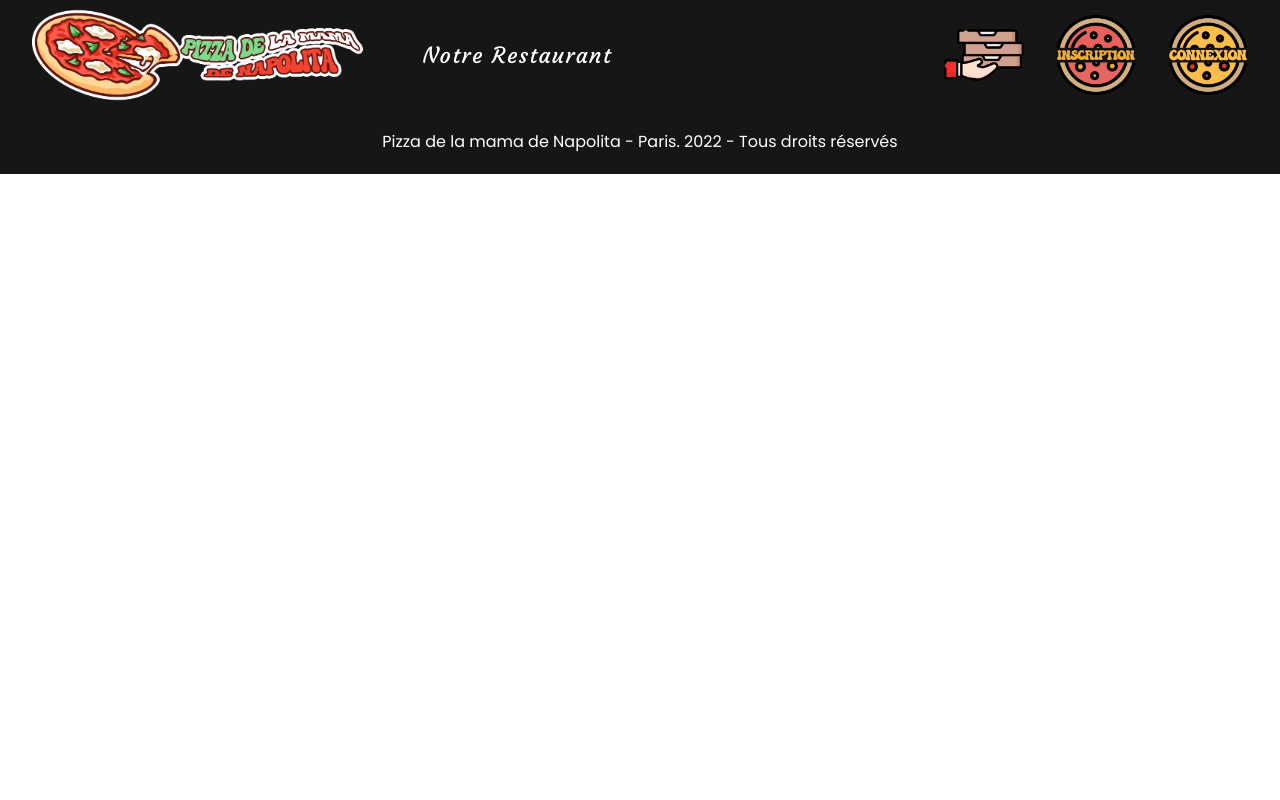
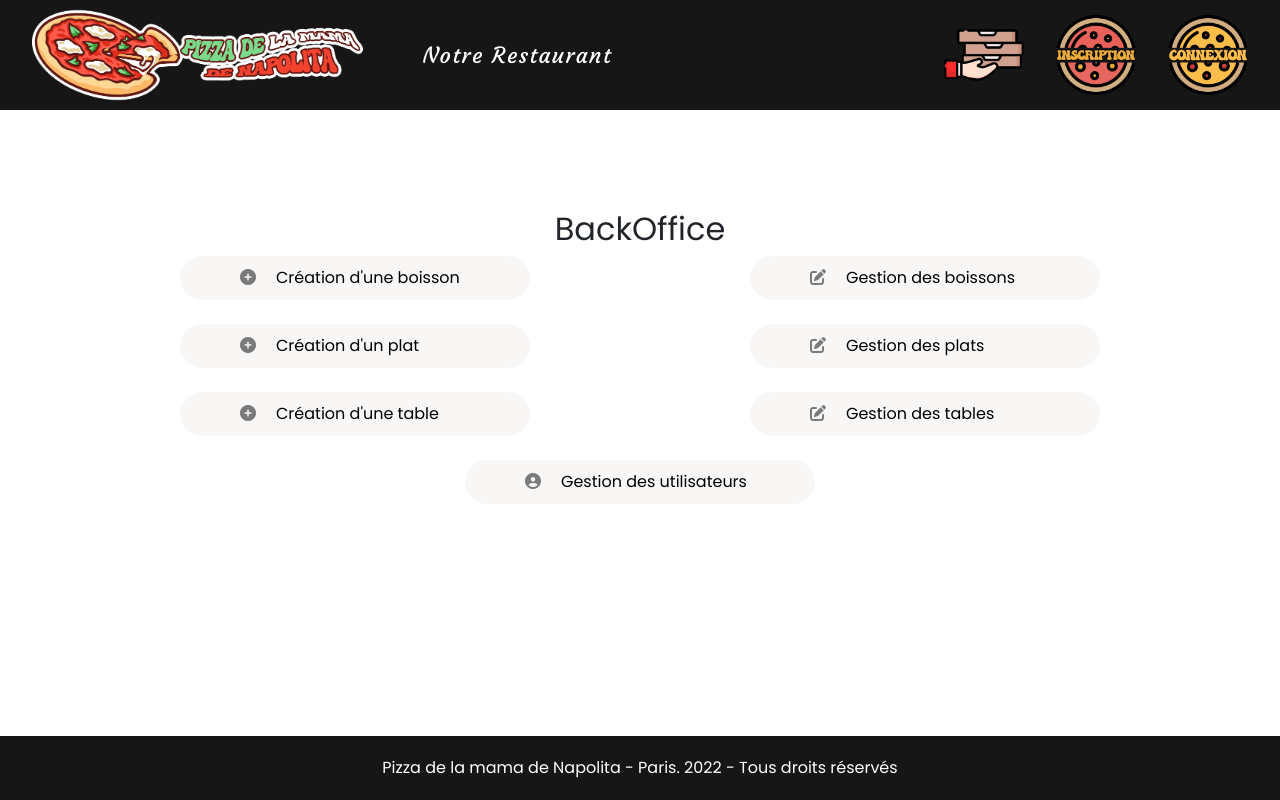
Before and after one commit to bastien-cordier/resto-ipssi, a React (Create React App) app in the folder front/: page /backoffice in a window 1280 px wide. Built offline with nearby package versions, Linux system fonts and the light colour scheme; sample sign-in values are in the browser's storage.

Commit message:
setup base backoffice admin

```diff
--- a/front/public/index.html
+++ b/front/public/index.html
@@ -6,6 +6,7 @@
     <meta name="viewport" content="width=device-width, initial-scale=1" />
     <meta name="theme-color" content="#000000" />
     <meta name="description" content="Pizza de la mama de Napolita" />
+    <link rel="stylesheet" href="https://cdnjs.cloudflare.com/ajax/libs/font-awesome/6.1.1/css/all.min.css" />
 
     <title>Pizza de la mama de Napolita</title>
   </head>
--- a/front/src/App.js
+++ b/front/src/App.js
@@ -13,6 +13,8 @@ import Commander from "./pages/Commander";
 import Inscription from "./pages/login/Inscription";
 import Connexion from "./pages/login/Connexion";
 
+import Backoffice from "./pages/admin/Backoffice";
+
 function App() {
   return (
     <Fragment>
@@ -20,10 +22,14 @@ function App() {
         <Header />
         <Routes>
           <Route path="/" element={<Home />} />
+
           <Route path="/notre-restaurant" element={<Restaurant/>} />
           <Route path="/commander" element={<Commander/>} />
+
           <Route path="/inscription" element={<Inscription/>} />
           <Route path="/connexion" element={<Connexion/>} />
+
+          <Route path="/backoffice" element={<Backoffice/>} />
         </Routes>
         <Footer />
       </BrowserRouter>
--- /dev/null
+++ b/front/src/pages/admin/Backoffice.js
@@ -0,0 +1,87 @@
+import React, { Component, Fragment } from "react";
+import { Container, Row, Col } from "react-bootstrap";
+import { Token } from "api/BaseApi";
+import "./Backoffice.scss";
+
+export default class Backoffice extends Component {
+  componentDidMount() {
+    if (!Token) {
+      window.location.href = "/connexion";
+    }
+  }
+
+  render() {
+    return (
+      <Fragment>
+        <Container id="backoffice" className="spaces-footer">
+          <h2 className="title-page text-center">BackOffice</h2>
+          <div className="text-center">
+            <Row>
+              <Col sm={6}>
+                <a href="/backoffice/boisson-create">
+                  <button>
+                    <i className="fas fa-plus-circle icons" />
+                    <span>Création d'une boisson</span>
+                  </button>
+                </a>
+              </Col>
+              <Col sm={6}>
+                <a href="/backoffice/boissons-list">
+                  <button>
+                    <i className="fas fa-pen-to-square icons" />
+                    <span>Gestion des boissons</span>
+                  </button>
+                </a>
+              </Col>
+            </Row>
+            <br />
+            <Row>
+              <Col sm={6}>
+                <a href="/backoffice/plat-create">
+                  <button>
+                    <i className="fas fa-plus-circle icons" />
+                    <span>Création d'un plat</span>
+                  </button>
+                </a>
+              </Col>
+              <Col sm={6}>
+                <a href="/backoffice/plats-list">
+                  <button>
+                    <i className="fas fa-pen-to-square icons" />
+                    <span>Gestion des plats</span>
+                  </button>
+                </a>
+              </Col>
+            </Row>
+            <br />
+            <Row>
+              <Col sm={6}>
+                <a href="/backoffice/table-create">
+                  <button>
+                    <i className="fas fa-plus-circle icons" />
+                    <span>Création d'une table</span>
+                  </button>
+                </a>
+              </Col>
+              <Col sm={6}>
+                <a href="/backoffice/tables-list">
+                  <button>
+                    <i className="fas fa-pen-to-square icons" />
+                    <span>Gestion des tables</span>
+                  </button>
+                </a>
+              </Col>
+            </Row>
+            <br />
+            <a href="/backoffice/users-list">
+              <button>
+                <i className="fas fa-user-circle icons" />
+                <span>Gestion des utilisateurs</span>
+              </button>
+            </a>
+          </div>
+        </Container>
+      </Fragment>
+    );
+  }
+}
--- /dev/null
+++ b/front/src/pages/admin/Backoffice.scss
@@ -0,0 +1,253 @@
+#backoffice {
+  height: calc(100vh - 174px);
+  padding-top: 100px;
+
+  button {
+    background-color: #f9f6f6;
+    border: none;
+    padding: 10px 50px 10px 50px;
+    border-radius: 50px;
+    width: 350px;
+    transition: 0.4s;
+    position: relative;
+    padding-left: 6rem;
+  }
+
+  button:hover {
+    background-color: #e9e7e7;
+  }
+
+  .icons {
+    padding-right: 0.5rem;
+    opacity: 50%;
+    position: absolute;
+    left: 60px;
+    top: 13px;
+  }
+
+  span {
+    display: flex;
+    justify-content: flex-start;
+  }
+}
+
+.btn-back-menu {
+  background-color: #7db769;
+  color: #fff;
+  border: none;
+  padding: 10px 20px 10px 20px;
+  border-radius: 50px;
+}
+
+.btn-back-menu:hover {
+  opacity: 0.9;
+  transition: 0.4s;
+}
+
+.btn-add {
+  background-color: #7db769;
+  border: none;
+  padding: 10px 20px 10px 20px;
+  border-radius: 50px;
+  color: #fff;
+  font-weight: bold;
+  font-size: 18px;
+}
+
+.btn-add:hover {
+  opacity: 0.8;
+  transition: 0.4s;
+}
+
+.btn-see {
+  background-color: #7db769;
+  border: none;
+  padding: 10px 15px 10px 15px;
+  border-radius: 50px;
+  color: #fff;
+  font-weight: bold;
+  font-size: 18px;
+}
+
+.btn-see:hover {
+  opacity: 0.8;
+  transition: 0.4s;
+}
+
+.btn-edit {
+  background-color: #ffc105;
+  border: none;
+  padding: 10px 15px 10px 15px;
+  border-radius: 50px;
+  color: #fff;
+  font-weight: bold;
+  font-size: 18px;
+}
+
+.btn-edit:hover {
+  opacity: 0.8;
+  transition: 0.4s;
+}
+
+.btn-delete {
+  background-color: #dc3545;
+  border: none;
+  padding: 10px 15px 10px 15px;
+  border-radius: 50px;
+  color: #fff;
+  font-weight: bold;
+  font-size: 18px;
+}
+
+.btn-delete:hover {
+  opacity: 0.8;
+  transition: 0.4s;
+}
+
+/* FORMS BACKOFFICE */
+.form-backoffice input[type="text"],
+input[type="date"],
+input[type="number"],
+select {
+  background-color: #e9e7e7;
+  border: none;
+  border-radius: 50px;
+  padding: 10px 20px 10px 20px;
+  color: #636161;
+  display: block;
+  width: calc(100% - 24px);
+  font-weight: 600;
+}
+
+input[type="file"] {
+  padding: 12px 10px !important;
+}
+
+input[type="date"]::-webkit-calendar-picker-indicator {
+  cursor: pointer;
+}
+
+.cardBackoffice {
+  padding: 70px 0px 40px 0px;
+
+  form {
+    width: 800px;
+    background-color: #fff;
+    margin-left: auto;
+    margin-right: auto;
+    border-radius: 10px;
+    box-shadow: rgba(149, 157, 165, 0.2) 0px 8px 24px;
+    padding: 50px 35px;
+    transition: 0.4s;
+  }
+
+  form:hover {
+    transform: scale(1.1);
+  }
+
+  form * {
+    font-family: "Poppins", sans-serif;
+    color: #161616;
+    letter-spacing: 0.5px;
+    outline: none;
+    border: none;
+  }
+
+  label {
+    display: block;
+    margin-top: 30px;
+    font-size: 16px;
+    font-weight: 500;
+  }
+
+  input:not(#size_input) {
+    display: block;
+    height: 50px;
+    width: 100%;
+    background-color: #f8f9fa;
+    border-radius: 3px;
+    padding: 0 10px;
+    margin-top: 8px;
+    font-size: 14px;
+    font-weight: 300;
+  }
+  ::placeholder {
+    color: #959595;
+  }
+
+  .multi-select {
+    cursor: pointer;
+    background-color: #f8f9fa;
+    border-radius: 3px;
+    margin-top: 8px;
+    padding: 5px;
+
+    input {
+      cursor: pointer;
+    }
+  }
+
+  textarea {
+    display: block;
+    height: 80px;
+    width: 100%;
+    background-color: #f8f9fa;
+    border-radius: 3px;
+    padding: 10px 10px;
+    margin-top: 8px;
+    font-size: 14px;
+    font-weight: 300;
+  }
+  ::placeholder {
+    color: #959595;
+  }
+
+  select {
+    display: block;
+    height: 50px;
+    width: 100%;
+    background-color: #f8f9fa;
+    border-radius: 3px;
+    padding: 0px 10px;
+    margin-top: 8px;
+    font-size: 14px;
+    font-weight: 300;
+  }
+  ::placeholder {
+    color: #959595;
+  }
+
+  button.add {
+    margin-top: 50px;
+    width: 100%;
+    background-color: #7db769;
+    color: #fff;
+    padding: 15px 0;
+    font-size: 14px;
+    font-weight: 600;
+    border-radius: 5px;
+    cursor: pointer;
+    transition: 0.4s;
+  }
+
+  button.add:hover {
+    background-color: #88c672;
+  }
+
+  button.backBo {
+    margin-top: 50px;
+    width: 100%;
+    background-color: #f8f9fa;
+    color: #807f7f;
+    padding: 15px 0;
+    font-size: 14px;
+    font-weight: 600;
+    border-radius: 5px;
+    cursor: pointer;
+    transition: 0.4s;
+  }
+
+  button.backBo:hover {
+    background-color: #cecece;
+  }
+}
```
